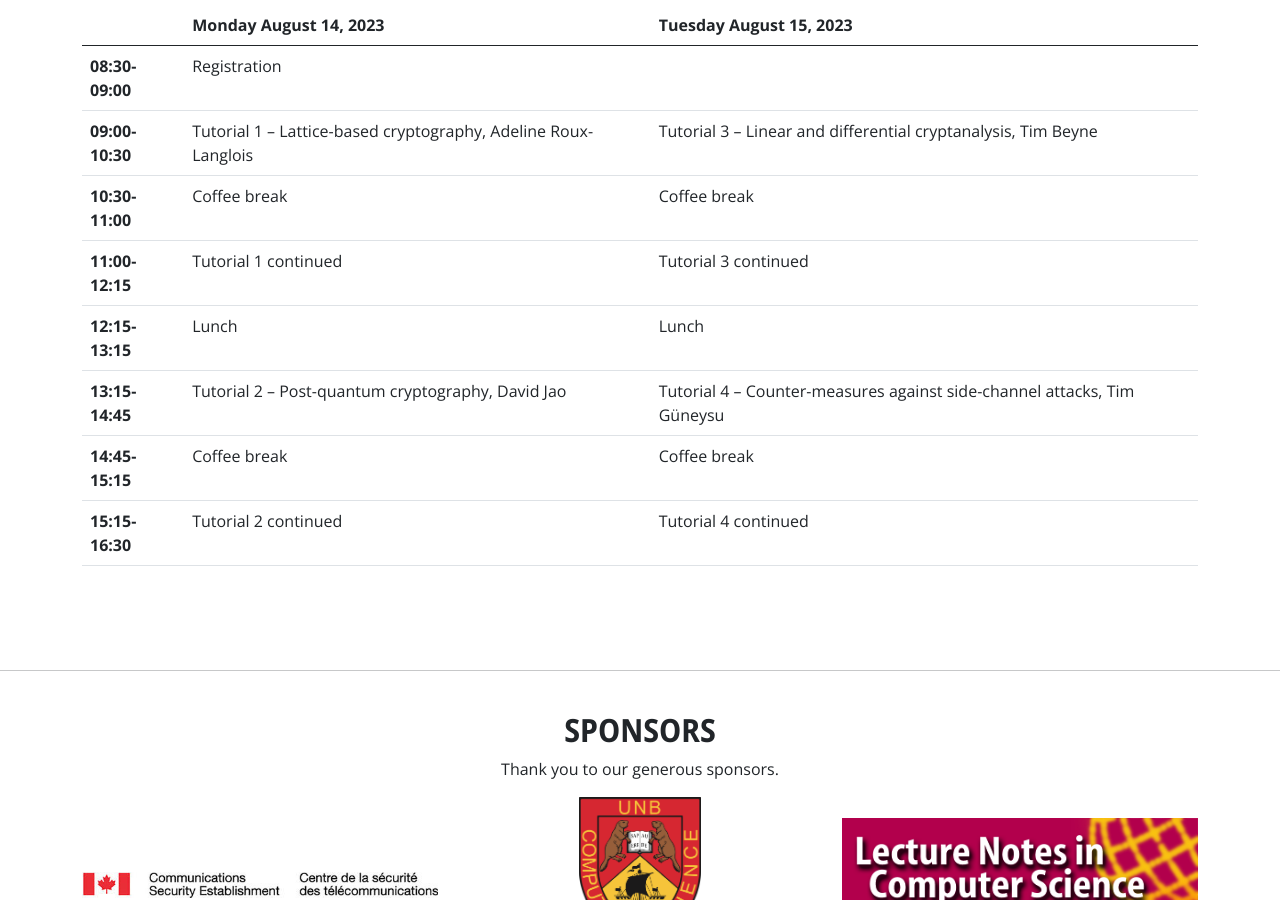
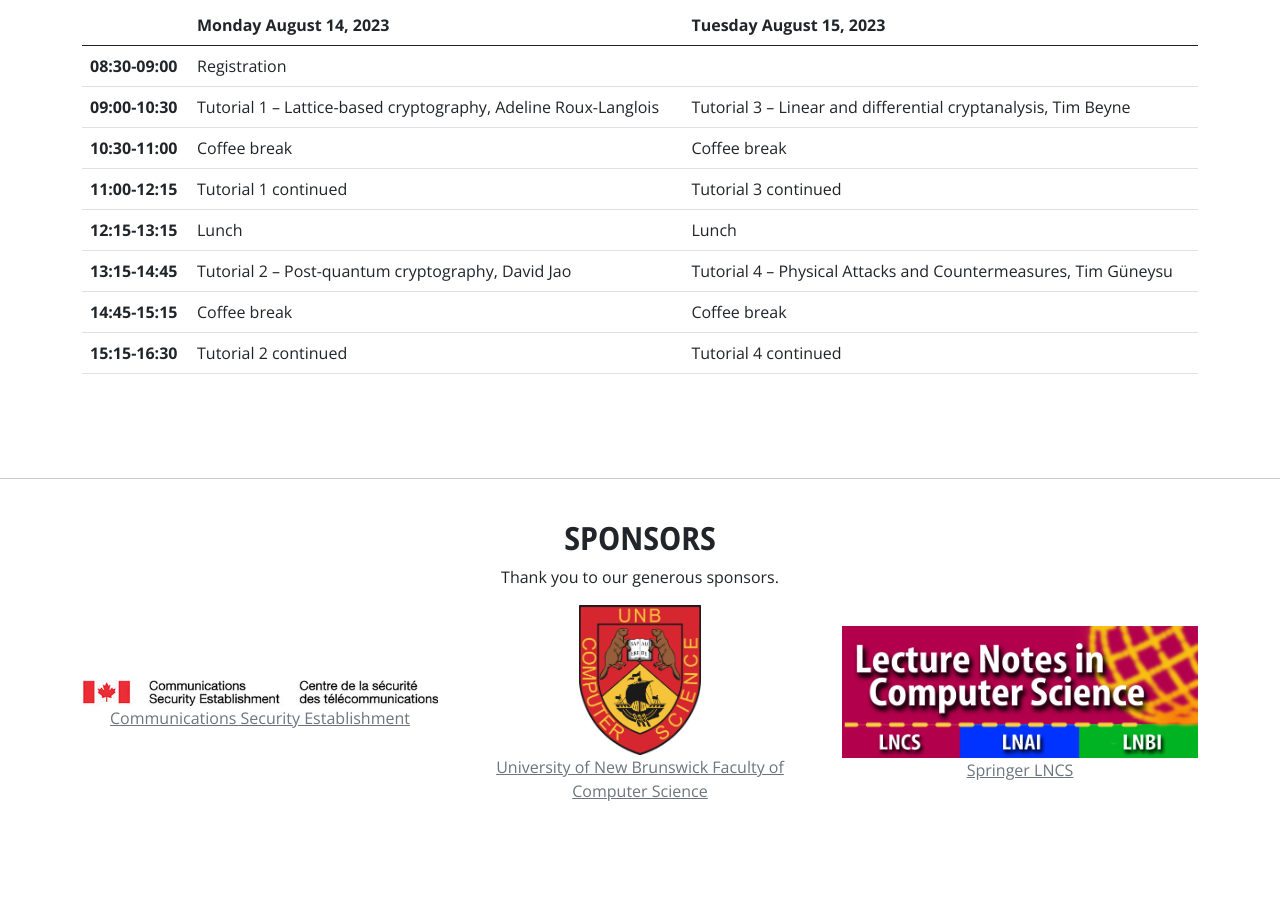
Before and after one commit to sac-workshop/sac-2023, a Jekyll site: the page built from summer-school.md, in a window 1280 px wide and 900 px high, scrolled down 648 px. Built offline with Jekyll 4.4.1, drawn with Linux system fonts in a browser that asks for light colours; after the commit the page ends 1515 px from its top, so only the background shows below that.

Commit message:
updating summer school

```diff
--- a/summer-school.md
+++ b/summer-school.md
@@ -60,7 +60,7 @@ For directions and travel arrangements, see [Travel and Accommodations](travel.h
   <tr>
     <th>13:15-14:45</th>
     <td>Tutorial 2 – Post-quantum cryptography, David Jao</td>
-    <td>Tutorial 4 – Counter-measures against side-channel attacks, Tim Güneysu</td>
+    <td>Tutorial 4 – Physical Attacks and Countermeasures, Tim Güneysu</td>
   </tr>
   <tr>
     <th>14:45-15:15</th>
```
